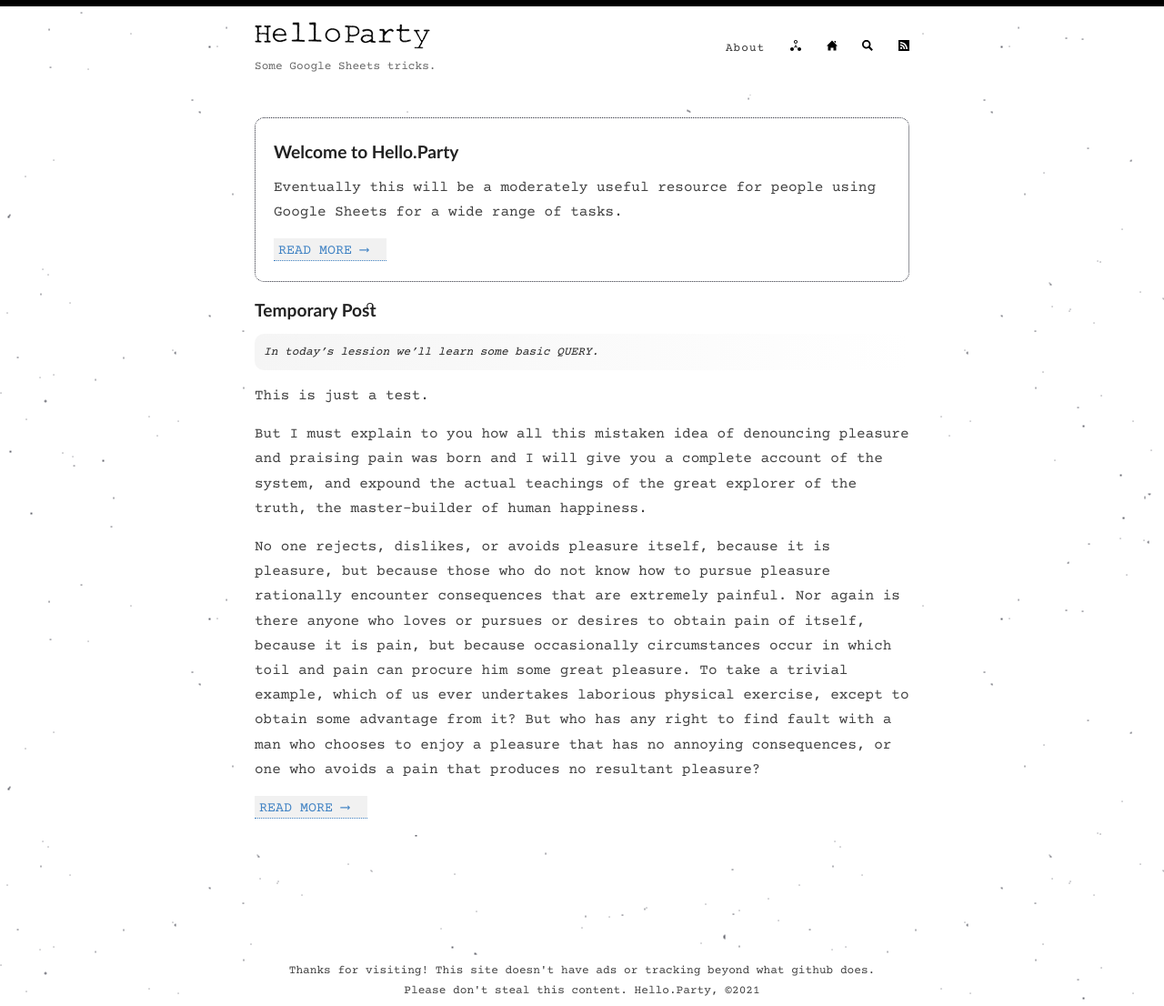
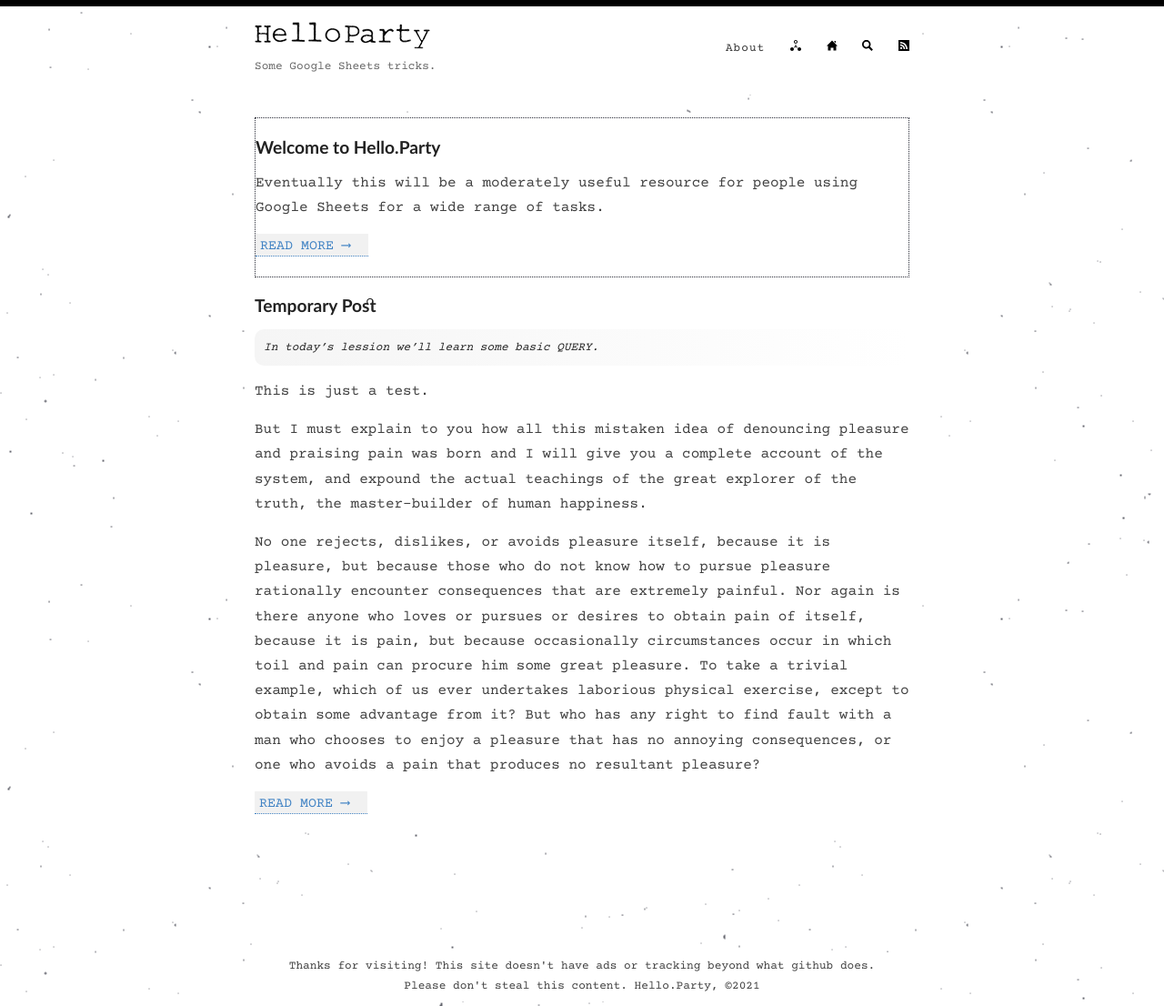
Before and after one commit to hello-party/hello-party-old.github.io, a Jekyll site: the page built from index.html, in a window 1280 px wide. Shown: the whole page at 91% size. Built offline with Jekyll 4.4.1, drawn with Linux system fonts in a browser that asks for light colours; the list of posts is cut into pages by our own code.

Commit message:
Update style.scss

```diff
--- a/assets/style.scss
+++ b/assets/style.scss
@@ -113,8 +113,7 @@
 }
 
 div#pinned {
-    padding: 5px 20px 20px 20px;
-    border-radius: 10px;
+    padding: 0px 0px 20px 0px;
     border: 1px dotted #282a36;
 }
 
```
